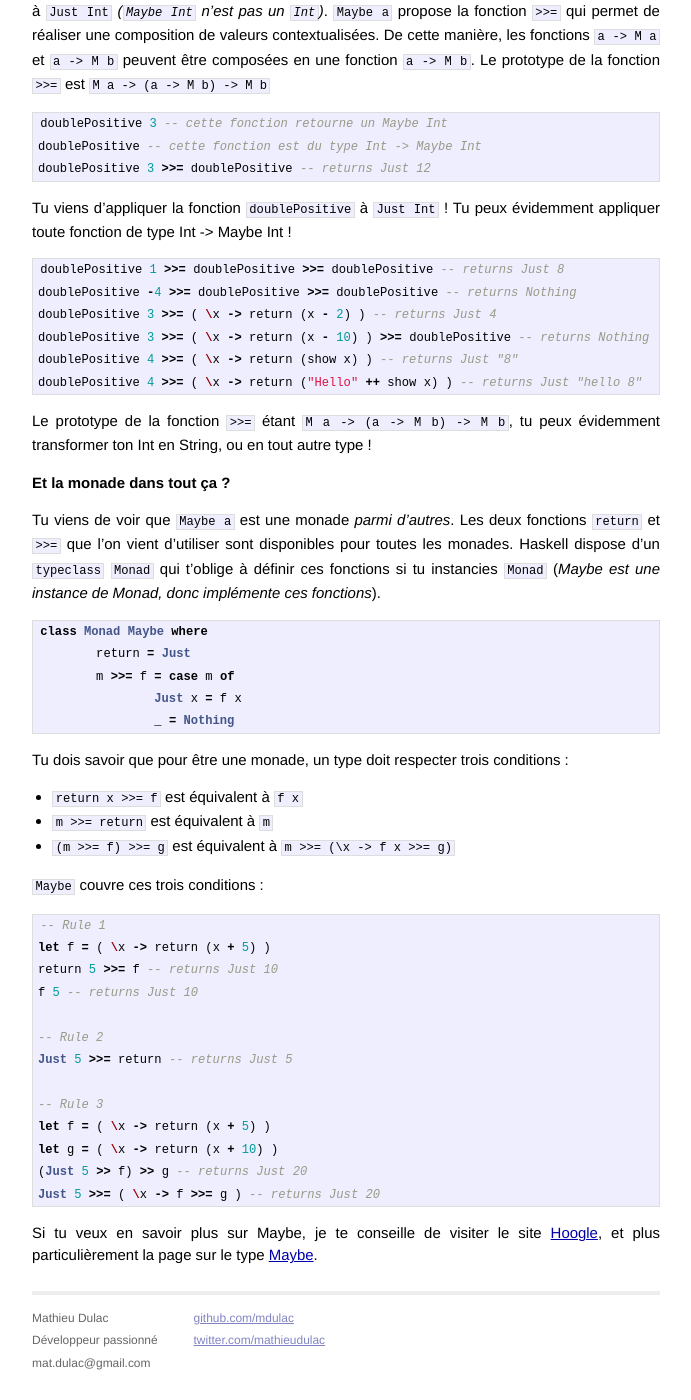
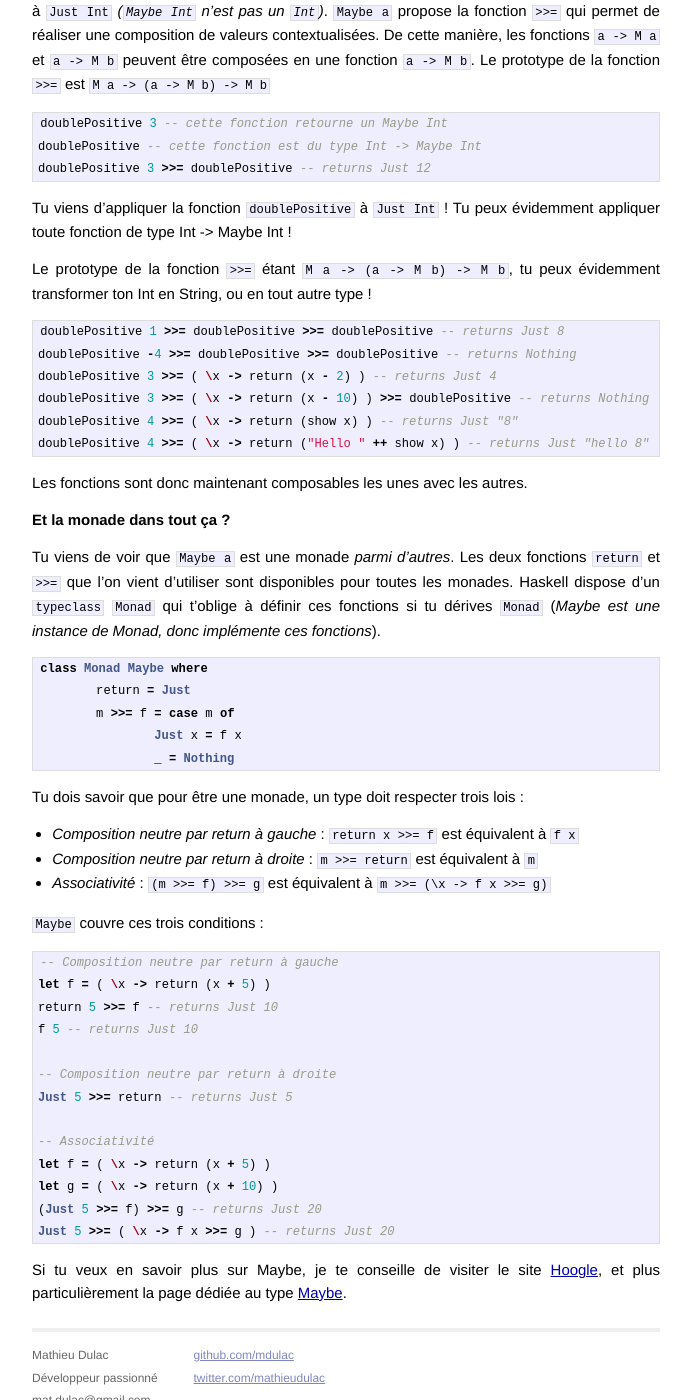
Before and after one commit to mdulac/mdulac.github.io, a Jekyll site: the page built from _posts/2014-02-01-play-with-monads.markdown, in a window 1280 px wide and 1400 px high, scrolled down 1325 px. Shown: the whole window, without its empty margins (294-985 px from the left). Built offline with Jekyll 4.4.1, drawn with Linux system fonts in a browser that asks for light colours; Markdown is read by kramdown in place of the engine named in the settings; some of the changed text lies outside the part shown.

Commit message:
Update maybe monad post

```diff
--- a/_posts/2014-02-01-play-with-monads.markdown
+++ b/_posts/2014-02-01-play-with-monads.markdown
@@ -66,19 +66,21 @@ doublePositive 3 >>= doublePositive -- returns Just 12
 
 Tu viens d'appliquer la fonction `doublePositive` à `Just Int` ! Tu peux évidemment appliquer toute fonction de type Int -> Maybe Int !
 
+Le prototype de la fonction `>>=` étant `M a -> (a -> M b) -> M b`, tu peux évidemment transformer ton Int en String, ou en tout autre type !
+
 {% highlight haskell %}
 doublePositive 1 >>= doublePositive >>= doublePositive -- returns Just 8
 doublePositive -4 >>= doublePositive >>= doublePositive -- returns Nothing
 doublePositive 3 >>= ( \x -> return (x - 2) ) -- returns Just 4
 doublePositive 3 >>= ( \x -> return (x - 10) ) >>= doublePositive -- returns Nothing
 doublePositive 4 >>= ( \x -> return (show x) ) -- returns Just "8"
-doublePositive 4 >>= ( \x -> return ("Hello" ++ show x) ) -- returns Just "hello 8"
+doublePositive 4 >>= ( \x -> return ("Hello " ++ show x) ) -- returns Just "hello 8"
 {% endhighlight %}
 
-Le prototype de la fonction `>>=` étant `M a -> (a -> M b) -> M b`, tu peux évidemment transformer ton Int en String, ou en tout autre type !
+Les fonctions sont donc maintenant composables les unes avec les autres.
 
 # Et la monade dans tout ça ?
-Tu viens de voir que `Maybe a` est une monade _parmi d'autres_. Les deux fonctions `return` et `>>=` que l'on vient d'utiliser sont disponibles pour toutes les monades. Haskell dispose d'un `typeclass` `Monad` qui t'oblige à définir ces fonctions si tu instancies `Monad` (_Maybe est une instance de Monad, donc implémente ces fonctions_).
+Tu viens de voir que `Maybe a` est une monade _parmi d'autres_. Les deux fonctions `return` et `>>=` que l'on vient d'utiliser sont disponibles pour toutes les monades. Haskell dispose d'un `typeclass` `Monad` qui t'oblige à définir ces fonctions si tu dérives `Monad` (_Maybe est une instance de Monad, donc implémente ces fonctions_).
 
 {% highlight haskell %}
 class Monad Maybe where
@@ -88,30 +90,30 @@ class Monad Maybe where
 		_ = Nothing
 {% endhighlight %}
 
-Tu dois savoir que pour être une monade, un type doit respecter trois conditions :
+Tu dois savoir que pour être une monade, un type doit respecter trois lois :
 
-- `return x >>= f` est équivalent à `f x`
-- `m >>= return` est équivalent à `m`
-- `(m >>= f) >>= g` est équivalent à `m >>= (\x -> f x >>= g)`
+- _Composition neutre par return à gauche_ : `return x >>= f` est équivalent à `f x`
+- _Composition neutre par return à droite_ : `m >>= return` est équivalent à `m`
+- _Associativité_ : `(m >>= f) >>= g` est équivalent à `m >>= (\x -> f x >>= g)`
 
 `Maybe` couvre ces trois conditions :
 {% highlight haskell %}
--- Rule 1
+-- Composition neutre par return à gauche
 let f = ( \x -> return (x + 5) )
 return 5 >>= f -- returns Just 10
 f 5 -- returns Just 10
 
--- Rule 2
+-- Composition neutre par return à droite
 Just 5 >>= return -- returns Just 5
 
--- Rule 3
+-- Associativité
 let f = ( \x -> return (x + 5) )
 let g = ( \x -> return (x + 10) )
-(Just 5 >> f) >> g -- returns Just 20
-Just 5 >>= ( \x -> f >>= g ) -- returns Just 20
+(Just 5 >>= f) >>= g -- returns Just 20
+Just 5 >>= ( \x -> f x >>= g ) -- returns Just 20
 {% endhighlight %}
 
-Si tu veux en savoir plus sur Maybe, je te conseille de visiter le site [Hoogle][hoogle], et plus particulièrement la page sur le type [Maybe][hoogle-maybe].
+Si tu veux en savoir plus sur Maybe, je te conseille de visiter le site [Hoogle][hoogle], et plus particulièrement la page dédiée au type [Maybe][hoogle-maybe].
 
 [hoogle]: http://www.haskell.org/hoogle/
 [hoogle-maybe]: http://hackage.haskell.org/package/base-4.6.0.1/docs/Prelude.html#t:Maybe
```
Also changed, not shown: other parts of _posts/2014-02-01-play-with-monads.markdown (+1 -1 lines).
